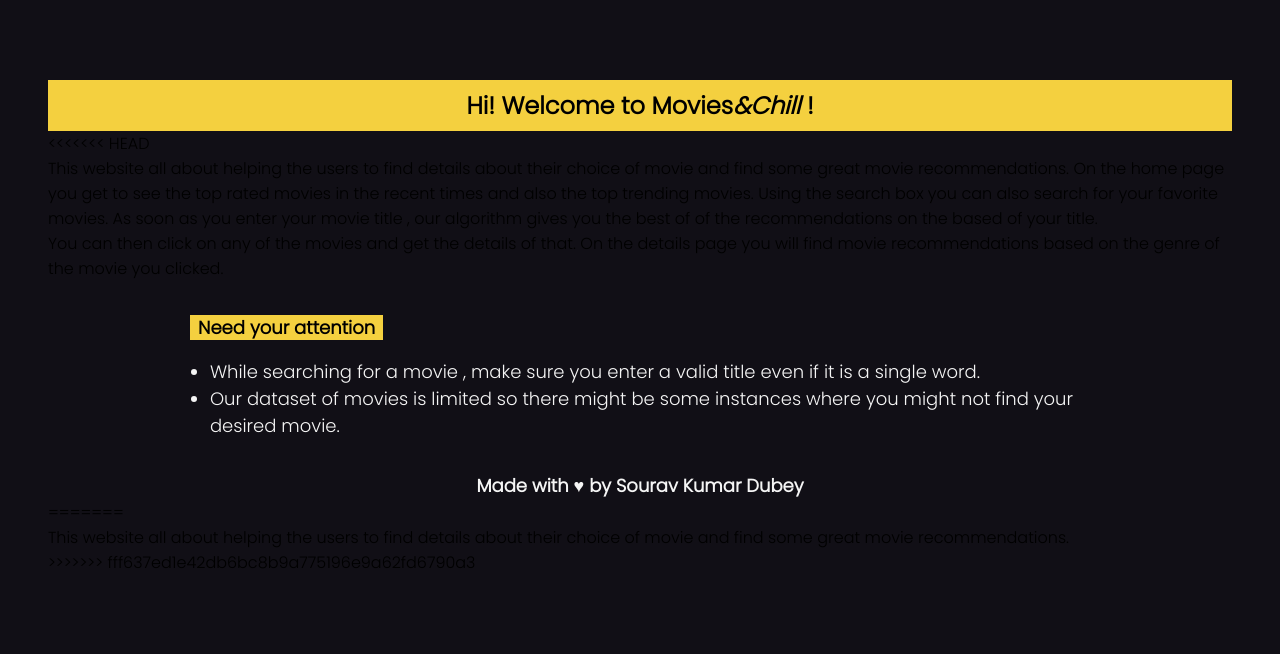
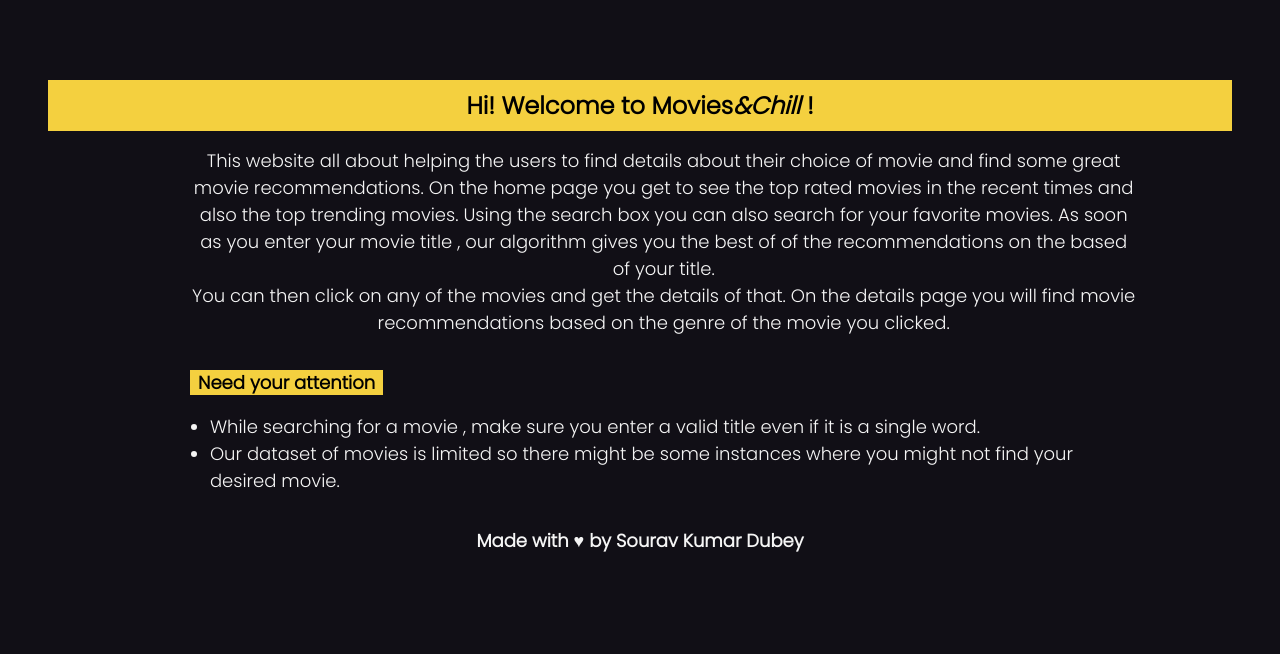
Before and after one commit to souravkumardubey/Engage22_Project, a Flask app: page /about in a window 1280 px wide. Shown: the part 70-724 px from the top of the page. Run offline with Flask 2, Linux system fonts and the light colour scheme; parts of the project's set-up code (start-up, migrations or seed data) failed here and were passed over.

Commit message:
bugfix- merge fix

```diff
--- a/static/style.css
+++ b/static/style.css
@@ -373,7 +373,6 @@
   padding: 0.5rem 0rem;
 }
 
-<<<<<<< HEAD
 .about-section .details p {
   color: whitesmoke;
   margin-top: 1rem;
@@ -423,13 +422,3 @@
   font-size: large;
 }
 /*# sourceMappingURL=style.css.map */
-=======
-.about-section p {
-  color: brown;
-  margin-top: 1rem;
-  font-size: large;
-  text-align: center;
-  background-color: beige;
-}
-/*# sourceMappingURL=style.css.map */
->>>>>>> fff637ed1e42db6bc8b9a775196e9a62fd6790a3
--- a/static/style.scss
+++ b/static/style.scss
@@ -363,7 +363,6 @@
 
     }
 
-<<<<<<< HEAD
     .details {
         p {
 
@@ -427,16 +426,3 @@
 
 
 }
-=======
-    p {
-
-        color: brown;
-        margin-top: 1rem;
-        font-size: large;
-        text-align: center;
-        background-color: beige;
-
-    }
-
-}
->>>>>>> fff637ed1e42db6bc8b9a775196e9a62fd6790a3
--- a/templates/about.html
+++ b/templates/about.html
@@ -23,7 +23,6 @@
 
     <section class="about-section">
         <h1 class="about-into">Hi! Welcome to Movies<span class="logo">&Chill</span> !</h1>
-<<<<<<< HEAD
         <div class="details">
             <p class="about">This website all about helping the users to find details about their choice of movie and find some great movie recommendations.
                 On the home page you get to see the top rated movies in the recent times and also the top trending movies.
@@ -47,10 +46,6 @@
             </div>
         </div>
 
-=======
-        <p class="about">This website all about helping the users to find details about their choice of movie and find some great movie recommendations.
-        </p>
->>>>>>> fff637ed1e42db6bc8b9a775196e9a62fd6790a3
     </section>
 
     <script src="./main.js"></script>
```
Also changed, not shown: templates/home.html (+0 -8 lines), 1 other file.
